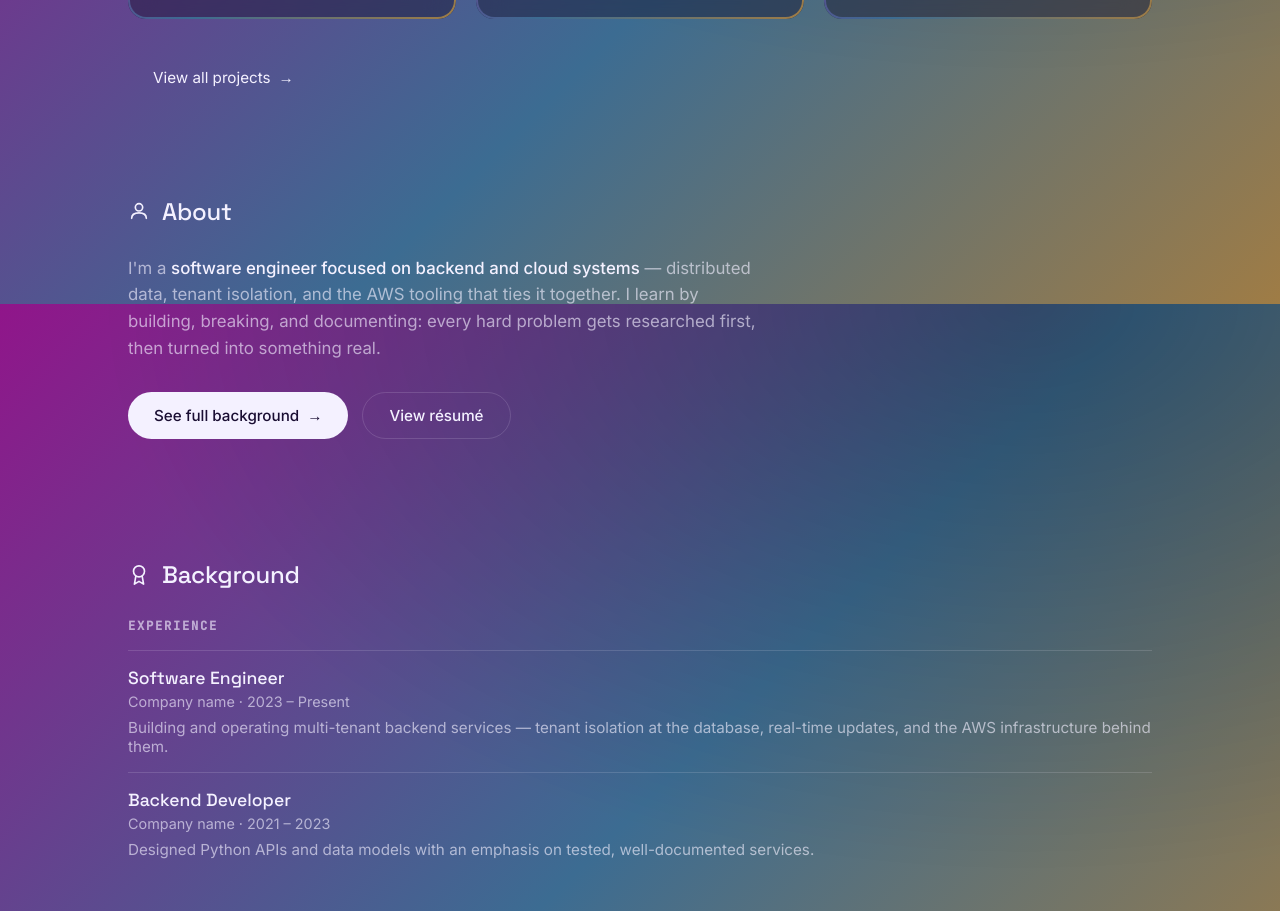
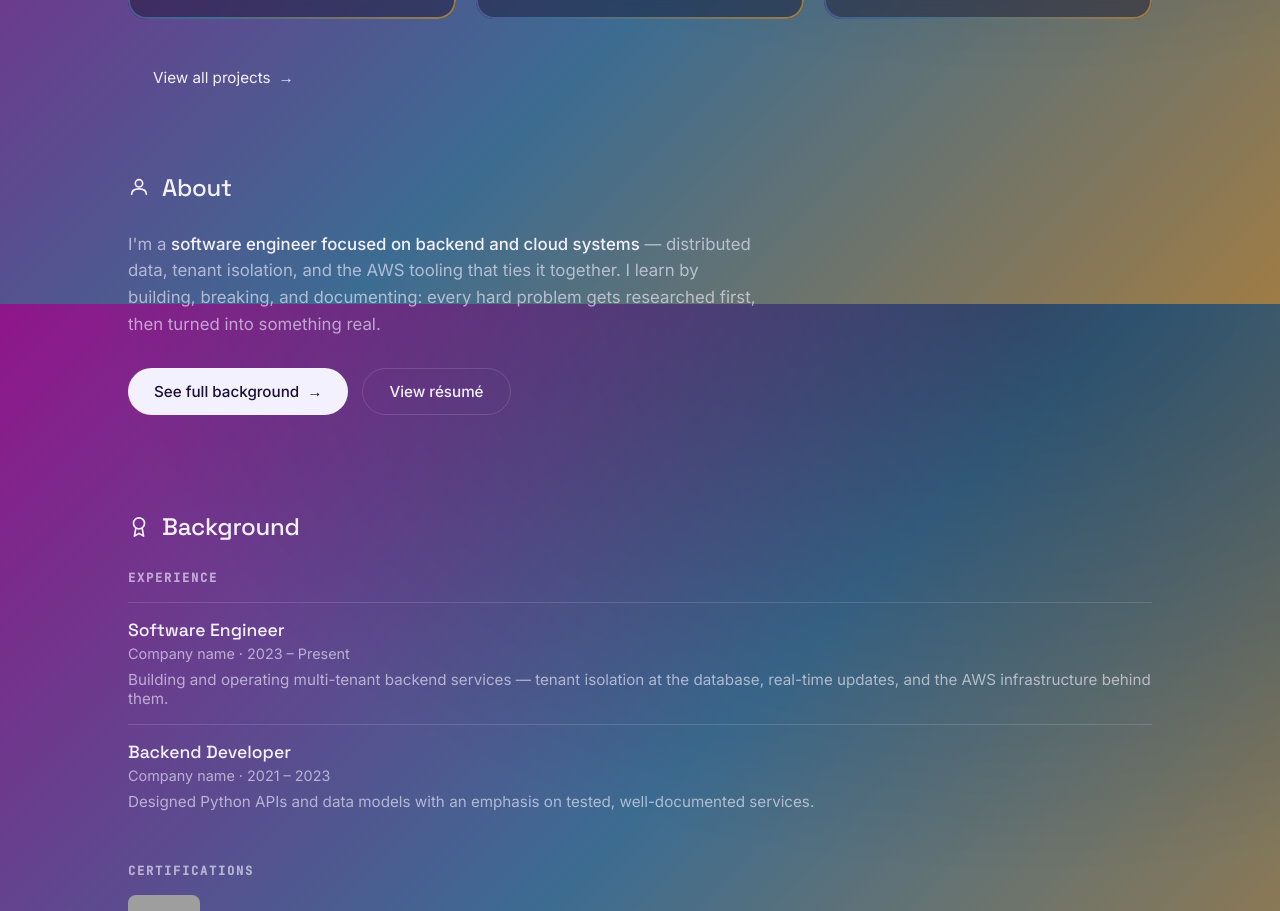
Before and after one commit to iamntoko/portfolio, a Next.js app: page / in a window 1280 px wide. Shown: the part 1296-2207 px from the top of the page. Built offline with nearby package versions, Linux system fonts and the light colour scheme; grey boxes are pictures that could not be loaded.

Commit message:
style: minor spacing and alignment adjustments

```diff
--- a/app/components/About.module.css
+++ b/app/components/About.module.css
@@ -1,9 +1,4 @@
 /* ---- About Section ---- */
-
-.section {
-  padding: 60px 0;
-}
-
 .about {
   max-width: 60ch;
   color: var(--muted);
--- a/app/components/Hero.tsx
+++ b/app/components/Hero.tsx
@@ -16,7 +16,7 @@ export default function Hero() {
             </p>
 
             <div className={styles.ctaRow}>
-                <a className={styles.btnSolid} href="projects">See selected projects</a>
+                <a className={styles.btnSolid} href="#projects">See selected projects</a>
             </div>
         </header>
     );
```
